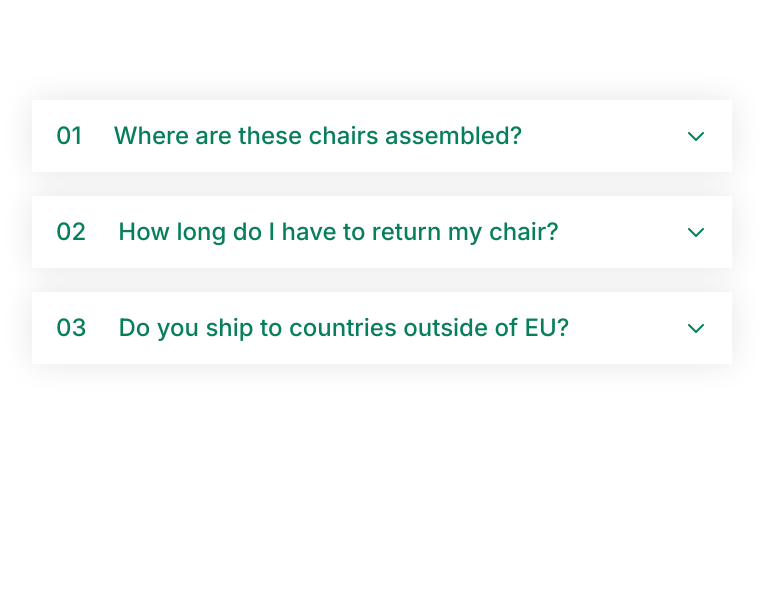
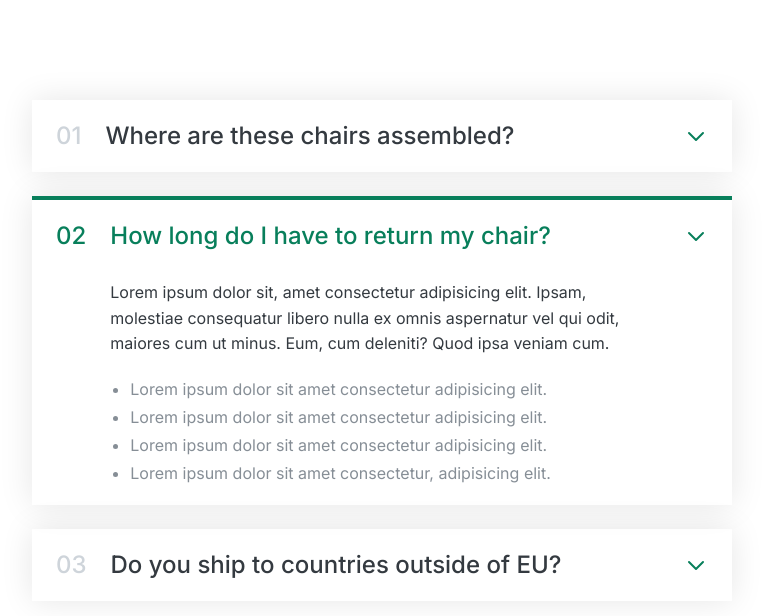
Before and after one commit to Kylebek/accordion-project, a plain HTML site: page index.html in a window 1280 px wide. Shown: the whole page, without its empty margins (258-1021 px from the left). Drawn offline with Linux system fonts and the light colour scheme.

Commit message:
made changes on style.css

```diff
--- a/index.html
+++ b/index.html
@@ -61,7 +61,7 @@
                 </div>
             </div>
 
-            <div class="item">
+            <div class="item open">
                 <p class="number">02</p>
                 <p class="text">How long do I have to return my chair?</p>
                 <svg
--- a/style.css
+++ b/style.css
@@ -32,15 +32,21 @@ body {
 
     display: grid;
     grid-template-columns: auto 1fr auto;
-    column-gap: 32px;
+    column-gap: 24px;
+    row-gap: 32px;
     align-items: center;
 }
 .number,
 .text {
     font-size: 24px;
     font-weight: 500;
-    color: #087f5b;
+    /* color: #087f5b; */
 }
+
+.number {
+    color: #ced4da;
+}
+
 .icon {
     width: 24px;
     height: 24px;
@@ -64,6 +70,17 @@ body {
     flex-direction: column;
     gap: 12px;
 }
+/* OPEN STATE */
+.open {
+    border-top: 4px solid #087f5b;
+}
+.open .hidden-box {
+    display: block;
+}
+.open .number,
+.open .text {
+    color: #087f5b;
+}
 /* .hidden-box li {
               margin-bottom: 12px;
           } */
```
